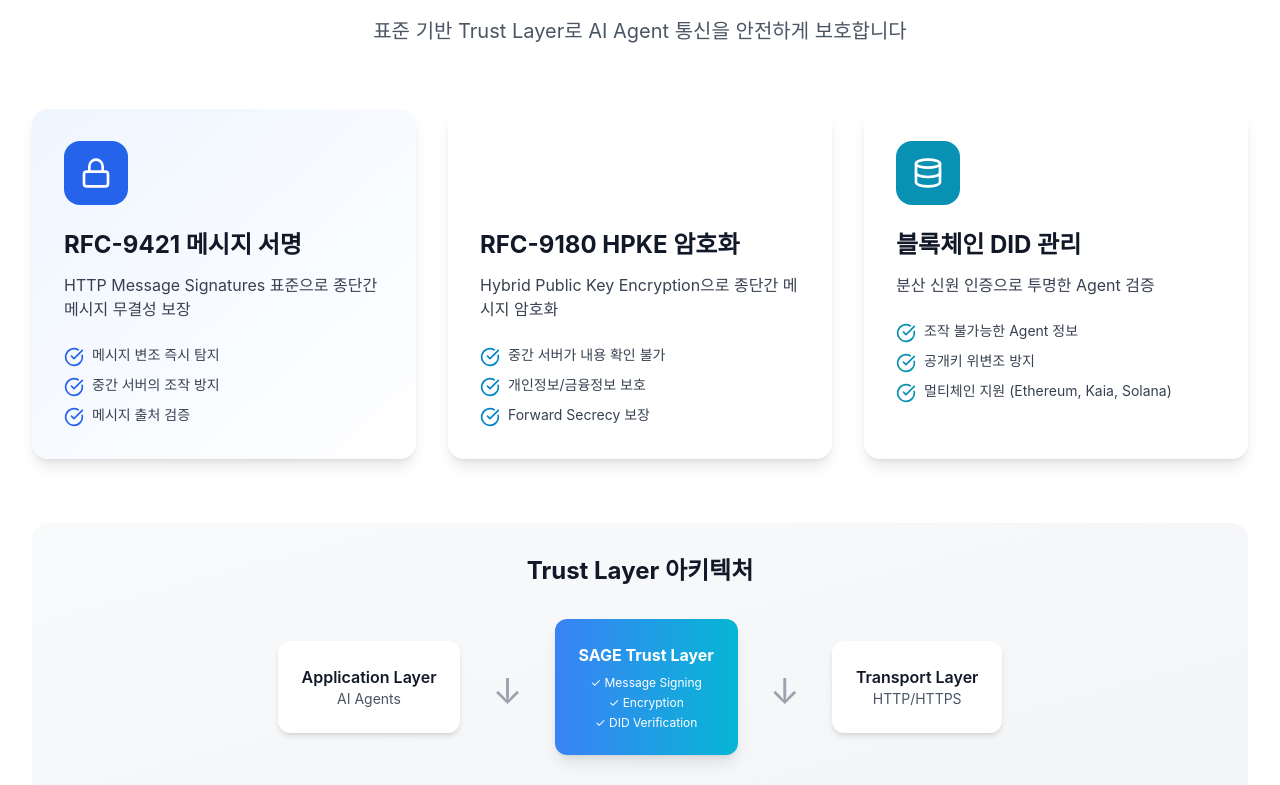
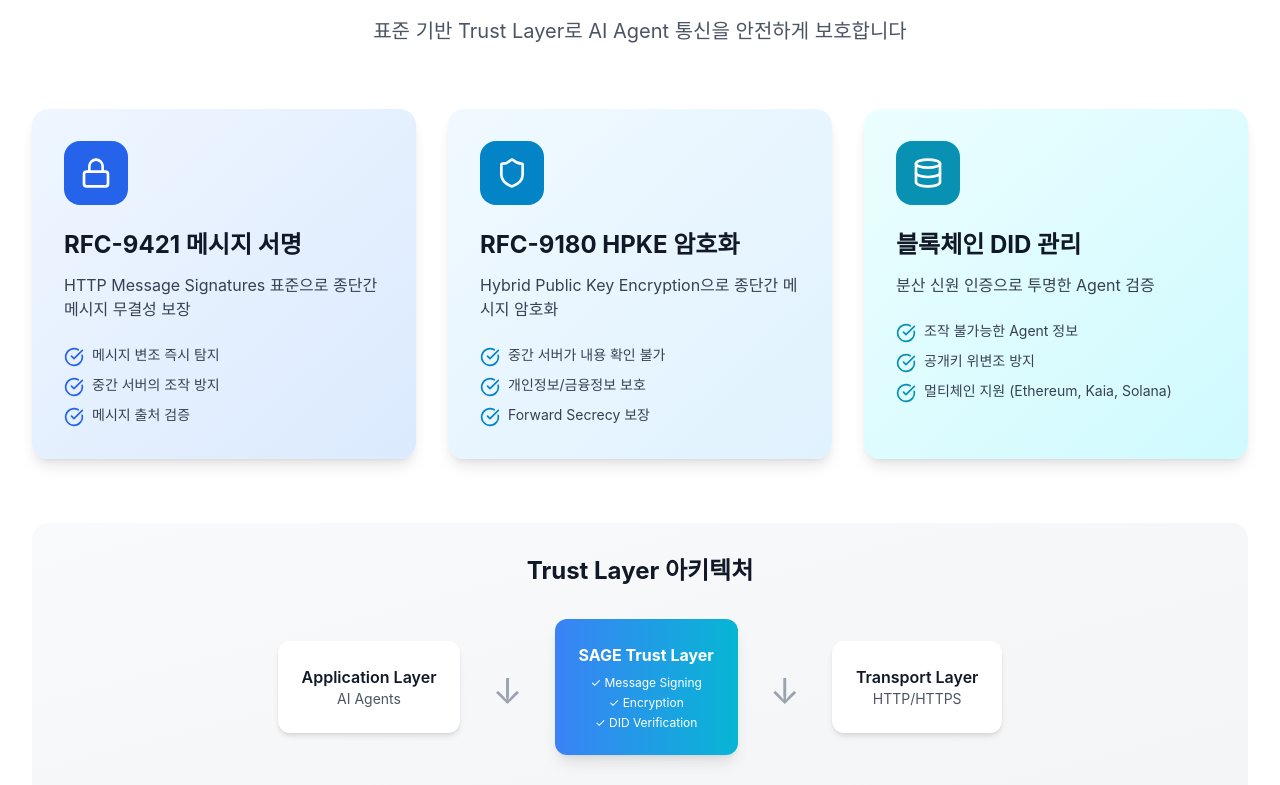
Before and after one commit to SAGE-X-project/sage-landing-page, a Next.js app: page / in a window 1280 px wide. Shown: the part 2575-3360 px from the top of the page. Built offline with nearby package versions, Linux system fonts and the light colour scheme.

Commit message:
fix(main): ensure Solution HPKE icon renders (static Tailwind map) and make roadmap cards overlay vertical line (z-index); add strict types for Solution

```diff
--- a/components/Problem.tsx
+++ b/components/Problem.tsx
@@ -125,7 +125,7 @@ export default function Problem() {
                 AI Agent (SAGE)
               </div>
           <div className="text-sm text-blue-600 font-semibold">
-                🎯 선제적 대응!
+                선제적 대응!
               </div>
             </div>
           </div>
--- a/components/Roadmap.tsx
+++ b/components/Roadmap.tsx
@@ -62,10 +62,10 @@ export default function Roadmap() {
         {/* Timeline */}
         <div className="relative">
           {/* Vertical Line */}
-          <div className="hidden md:block absolute left-1/2 transform -translate-x-1/2 h-full w-1 bg-gradient-to-b from-blue-500 via-sky-500 to-cyan-500"></div>
+          <div className="hidden md:block absolute left-1/2 transform -translate-x-1/2 h-full w-1 bg-gradient-to-b from-blue-500 via-sky-500 to-cyan-500 -z-10 pointer-events-none"></div>
 
           {/* Phases */}
-          <div className="space-y-12">
+          <div className="relative z-10 space-y-12">
             {phases.map((phase, index) => (
               <div
                 key={index}
@@ -74,7 +74,9 @@ export default function Roadmap() {
                 }`}
               >
                 <div
-                  className={`bg-gradient-to-br from-${phase.color}-50 to-${
+                  className={`relative z-20 bg-gradient-to-br from-${
+                    phase.color
+                  }-50 to-${
                     phase.color
                   }-100 p-8 rounded-2xl shadow-lg hover:shadow-xl transition-shadow ${
                     index % 2 === 0 ? "md:mr-8" : "md:ml-8"
--- a/components/Solution.tsx
+++ b/components/Solution.tsx
@@ -1,7 +1,41 @@
 import { Shield, Lock, Database, CheckCircle } from "lucide-react";
+import type { ComponentType } from "react";
+
+type ColorKey = "blue" | "sky" | "cyan";
+
+interface SolutionItem {
+  icon: ComponentType<{ className?: string }>;
+  title: string;
+  description: string;
+  features: string[];
+  color: ColorKey;
+}
 
 export default function Solution() {
-  const solutions = [
+  const colorClassMap: Record<
+    ColorKey,
+    { from: string; to: string; bg: string; check: string }
+  > = {
+    blue: {
+      from: "from-blue-50",
+      to: "to-blue-100",
+      bg: "bg-blue-600",
+      check: "text-blue-600",
+    },
+    sky: {
+      from: "from-sky-50",
+      to: "to-sky-100",
+      bg: "bg-sky-600",
+      check: "text-sky-600",
+    },
+    cyan: {
+      from: "from-cyan-50",
+      to: "to-cyan-100",
+      bg: "bg-cyan-600",
+      check: "text-cyan-600",
+    },
+  };
+  const solutions: SolutionItem[] = [
     {
       icon: Lock,
       title: "RFC-9421 메시지 서명",
@@ -55,10 +89,16 @@ export default function Solution() {
           {solutions.map((solution, index) => (
             <div
               key={index}
-              className={`bg-gradient-to-br from-${solution.color}-50 to-${solution.color}-100 p-8 rounded-2xl shadow-lg hover:shadow-xl transition-all hover:-translate-y-2`}
+              className={`bg-gradient-to-br ${
+                colorClassMap[solution.color].from
+              } ${
+                colorClassMap[solution.color].to
+              } p-8 rounded-2xl shadow-lg hover:shadow-xl transition-all hover:-translate-y-2`}
             >
               <div
-                className={`bg-${solution.color}-600 w-16 h-16 rounded-2xl flex items-center justify-center mb-6`}
+                className={`${
+                  colorClassMap[solution.color].bg
+                } w-16 h-16 rounded-2xl flex items-center justify-center mb-6`}
               >
                 <solution.icon className="h-8 w-8 text-white" />
               </div>
@@ -70,7 +110,9 @@ export default function Solution() {
                 {solution.features.map((feature, i) => (
                   <li key={i} className="flex items-start">
                     <CheckCircle
-                      className={`h-5 w-5 text-${solution.color}-600 mr-2 mt-0.5 flex-shrink-0`}
+                      className={`h-5 w-5 ${
+                        colorClassMap[solution.color].check
+                      } mr-2 mt-0.5 flex-shrink-0`}
                     />
                     <span className="text-gray-700 text-sm">{feature}</span>
                   </li>
```
